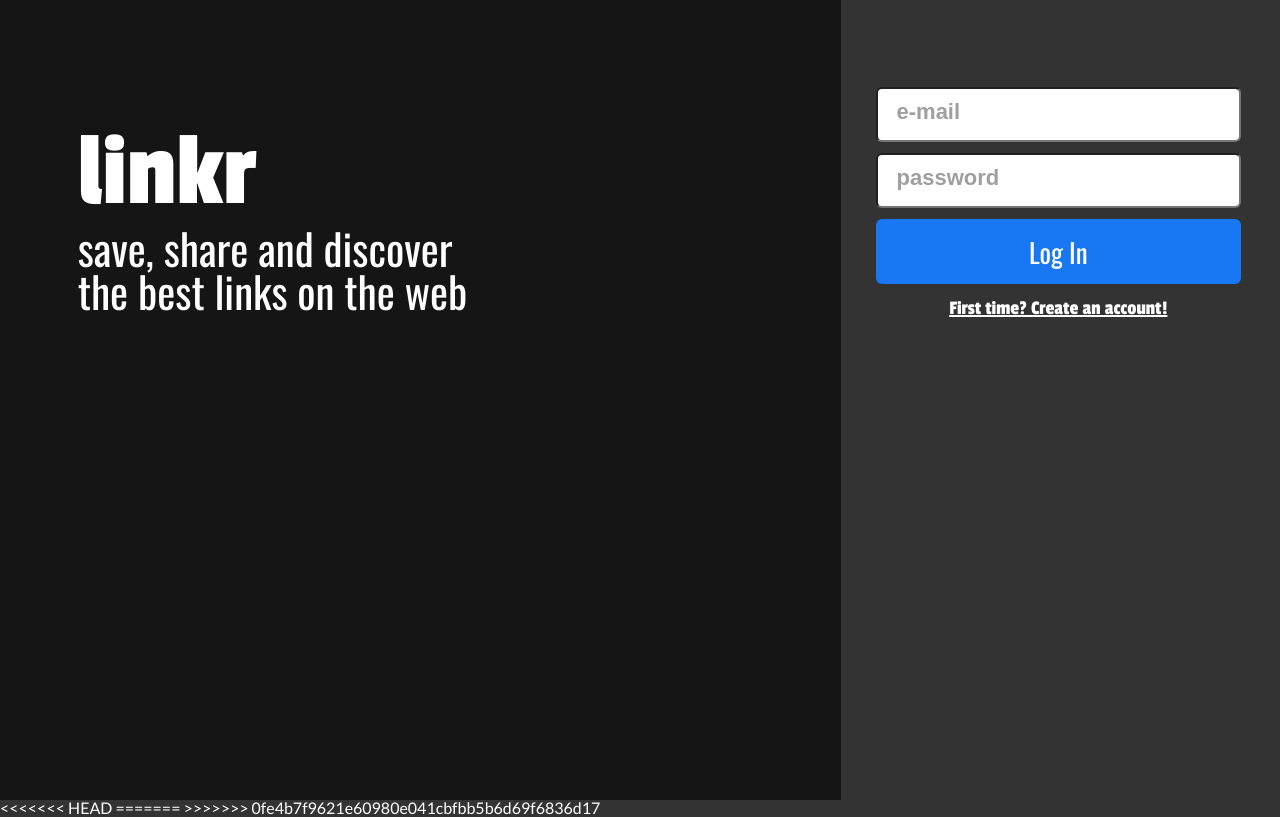
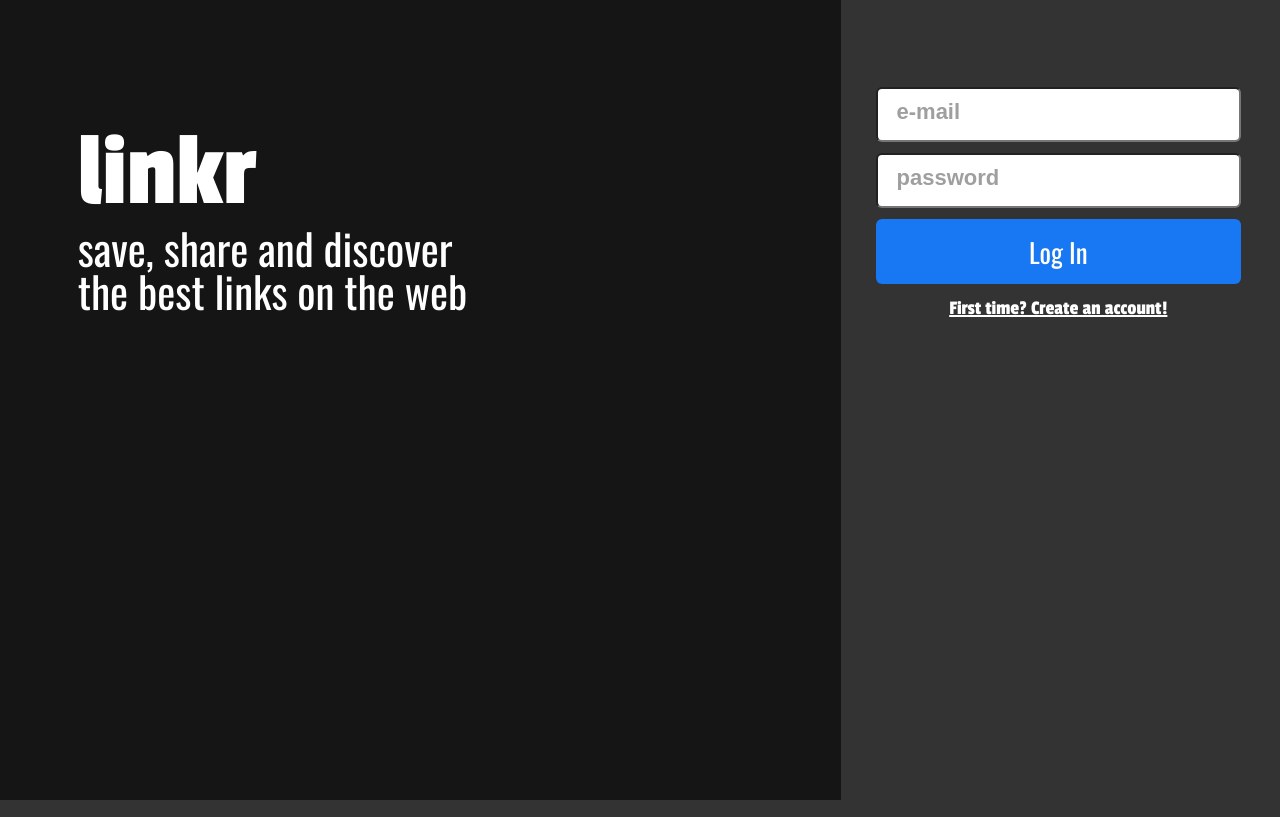
Before and after one commit to jaquecaye2/Linkr-Front, a React app: page public/index.html in a window 1280 px wide. Built offline with nearby package versions, Linux system fonts and the light colour scheme; no server answers.

Commit message:
fix: fix conflict message

```diff
--- a/public/index.html
+++ b/public/index.html
@@ -8,13 +8,9 @@
   <body>
     <noscript>You need to enable JavaScript to run this app.</noscript>
     <div class="root"></div>
-<<<<<<< HEAD
-    <script type="module" src="https://unpkg.com/ionicons@5.5.2/dist/ionicons/ionicons.esm.js"></script>
-=======
     <script
       type="module"
       src="https://unpkg.com/ionicons@5.5.2/dist/ionicons/ionicons.esm.js"
     ></script>
->>>>>>> 0fe4b7f9621e60980e041cbfbb5b6d69f6836d17
   </body>
 </html>
```
